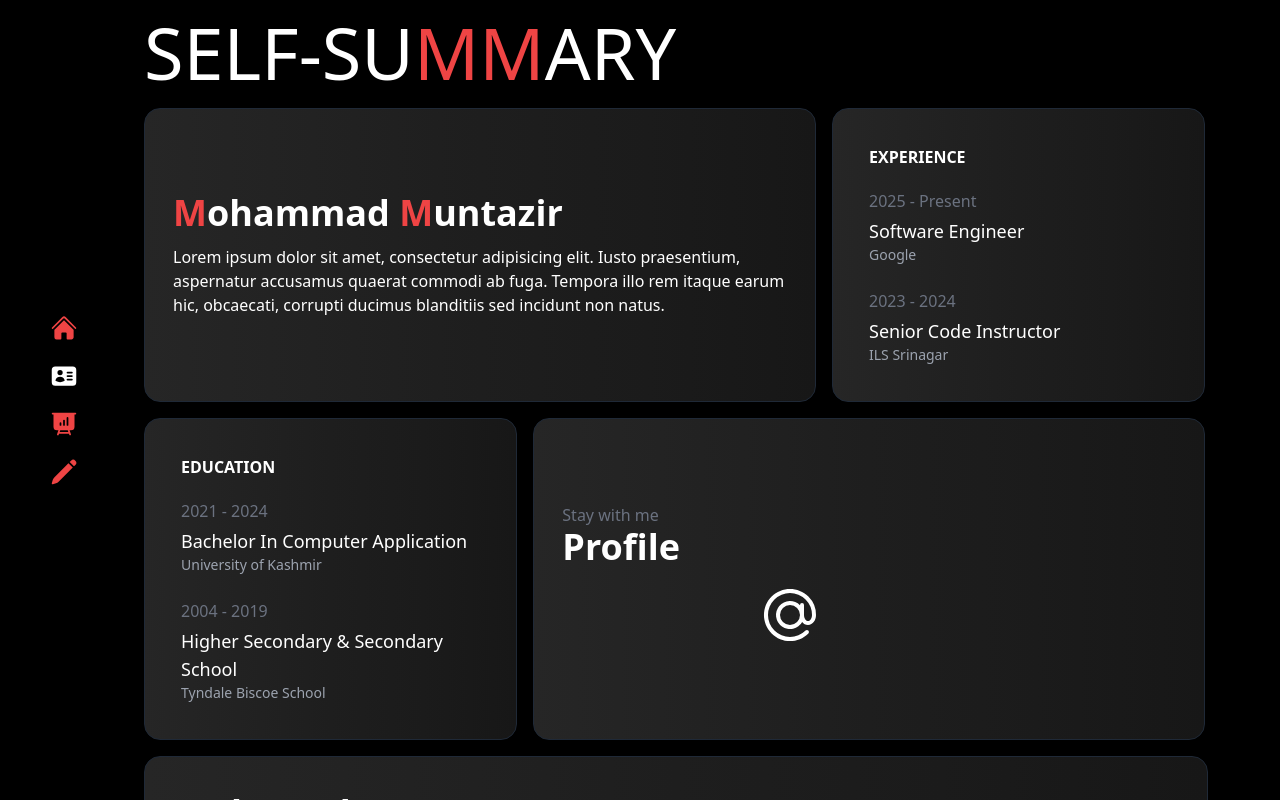
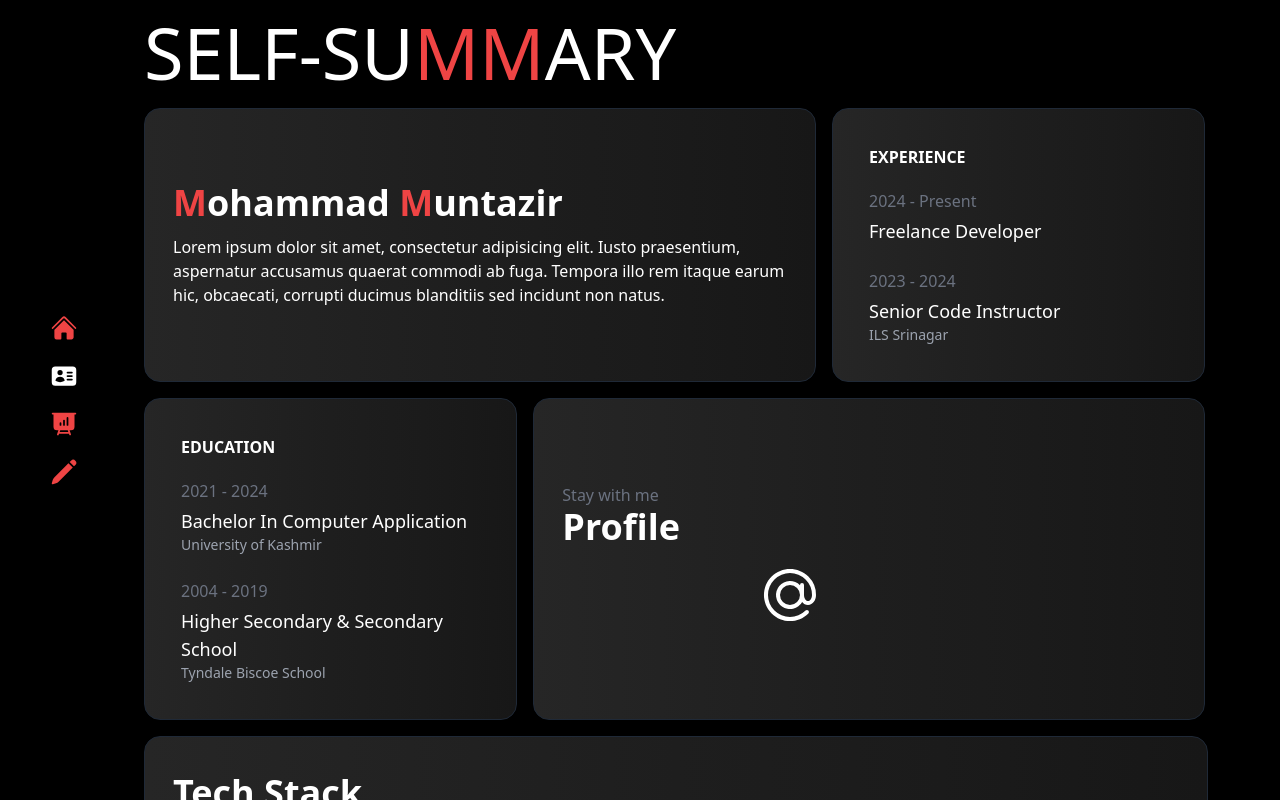
Before and after one commit to Muntazir3i/MyPortfolio, a React (Vite) app: page /about in a window 1280 px wide. Built offline with nearby package versions, Linux system fonts and the light colour scheme; some icons are missing.

Commit message:
change in experience section

```diff
--- a/src/Components/About.jsx
+++ b/src/Components/About.jsx
@@ -18,9 +18,9 @@ function About() {
         <div className='bg-diagonal-lines name-intro md:w-1/3 border-solid border border-gray-800 p-9 rounded-2xl flex flex-col gap-3'>
         <h3 className='font-bold'>EXPERIENCE</h3>
         <div className='mt-2'>
-            <p className='text-gray-500 font-medium'>2025 - Present</p>
-            <p className='mt-1 text-lg font-medium'>Software Engineer</p>
-            <p className='text-gray-400 text-sm'>Google</p>
+            <p className='text-gray-500 font-medium'>2024 - Present</p>
+            <p className='mt-1 text-lg font-medium'>Freelance Developer</p>
+            {/* <p className='text-gray-400 text-sm'>MDOT</p> */}
         </div>
         <div className='mt-3'>
         <p className='text-gray-500 font-medium'>2023 - 2024</p>
@@ -51,7 +51,7 @@ function About() {
             </div>
         </div>
         <div
-        className="bg-diagonal-lines md:w-custom-width name-intro border-solid border border-gray-800 px-7 py-9 rounded-2xl flex flex-col justify-center gap-5">
+        className="bg-diagonal-lines md:w-custom-width name-intro border-solid border border-gray-800 px-7 py-9 rounded-2xl flex flex-col justify-center gap-6">
             <h2 className='text-4xl font-bold'>Tech Stack</h2>
             <div className="flex flex-wrap justify-between devicon-container">
 
```
